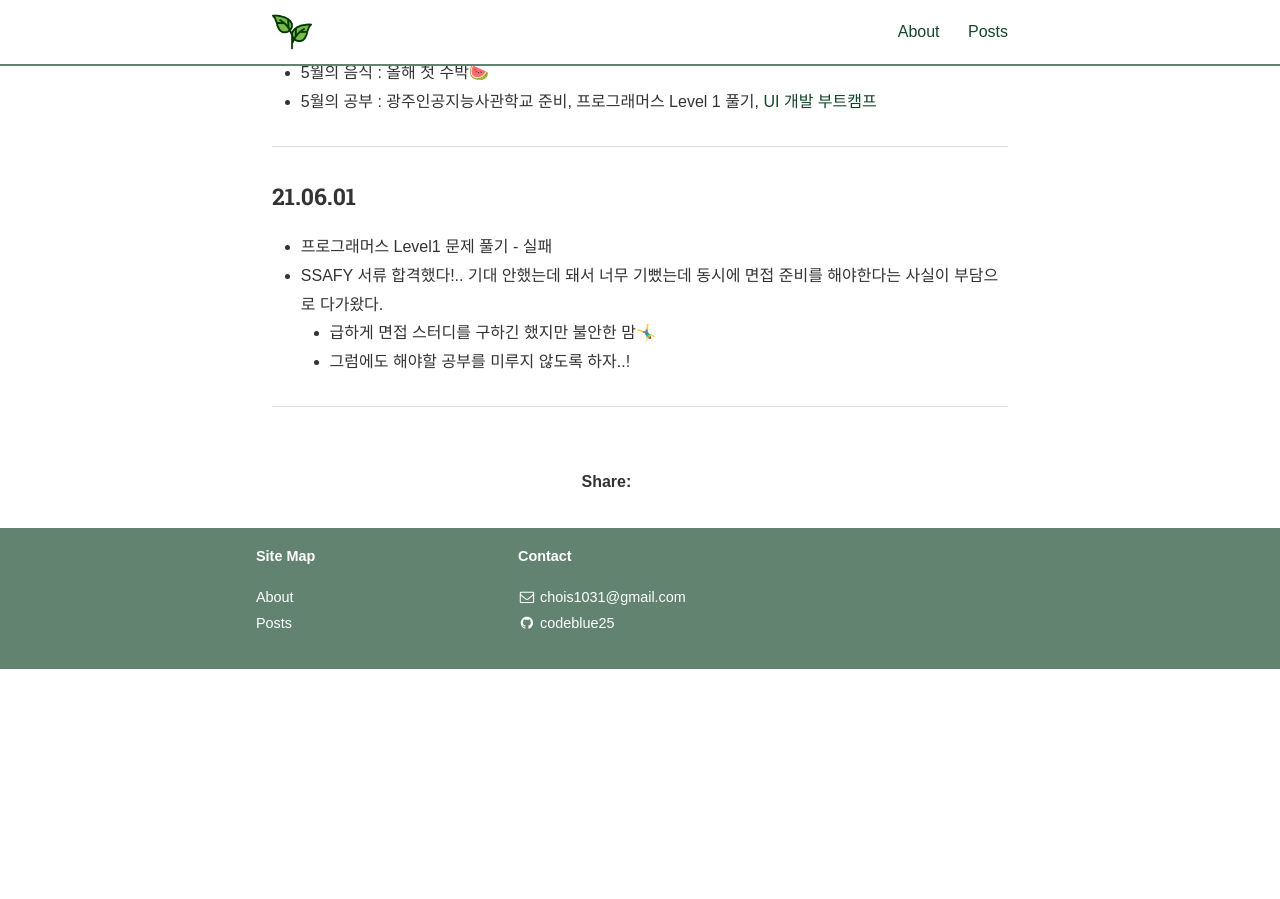
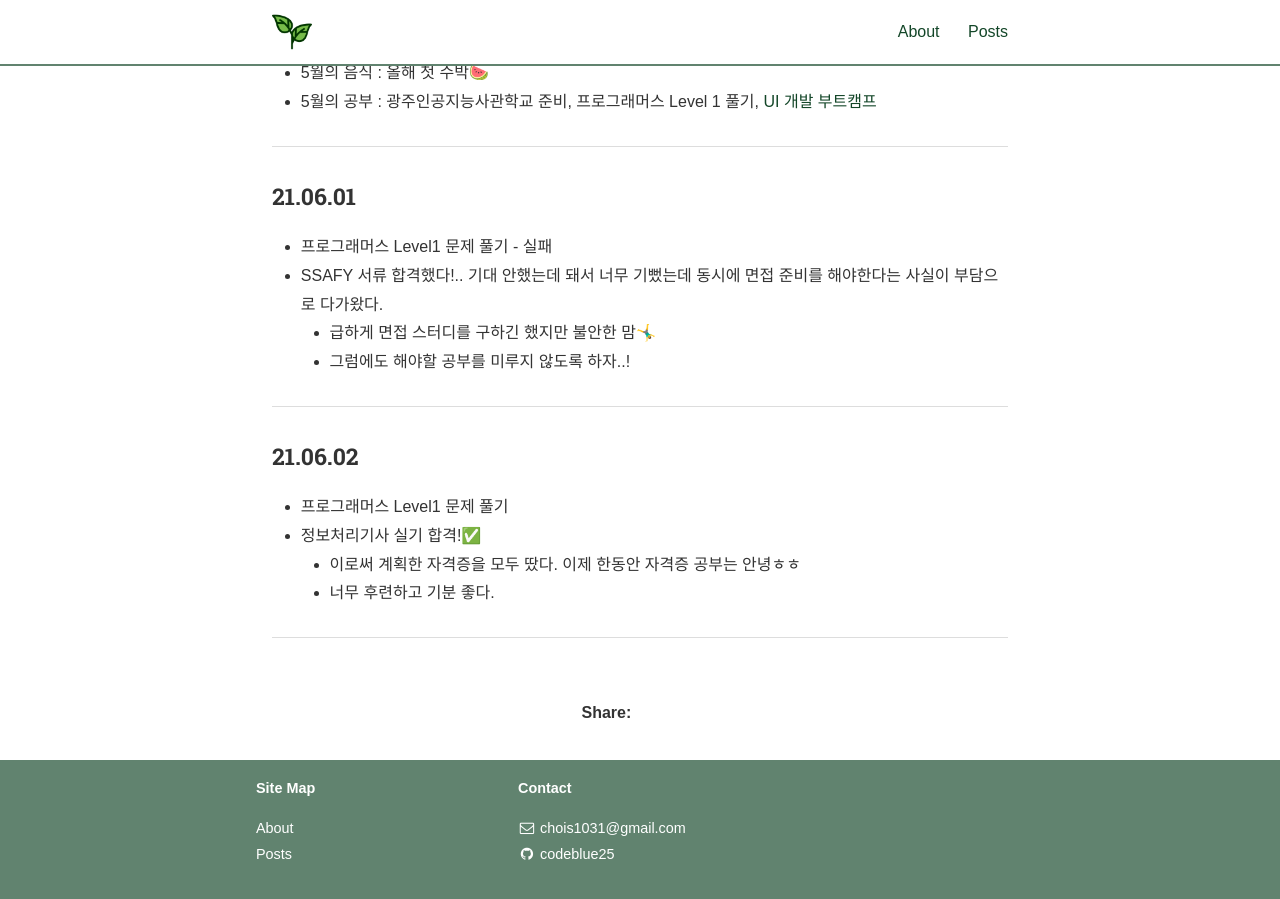
Before and after one commit to codeblue25/codeblue25.github.io, a Jekyll site: the page built from _posts/2021-05-30-0605.md, in a window 1280 px wide and 900 px high, scrolled down 600 px. Built offline with Jekyll 4.4.1, drawn with Linux system fonts in a browser that asks for light colours; nearby versions of some CDN libraries; some web fonts are replaced; a style sheet for code colours, icons or effects is not loaded; before the commit the page ends 1269 px from its top, so only the background shows below that.

Commit message:
210602 TIL

```diff
--- a/_posts/2021-05-30-0605.md
+++ b/_posts/2021-05-30-0605.md
@@ -31,3 +31,12 @@ categories: TIL
   - 그럼에도 해야할 공부를 미루지 않도록 하자..!
 
 ---
+
+<h3>21.06.02</h3>
+
+- 프로그래머스 Level1 문제 풀기
+- 정보처리기사 실기 합격!✅
+  - 이로써 계획한 자격증을 모두 땄다. 이제 한동안 자격증 공부는 안녕ㅎㅎ
+  - 너무 후련하고 기분 좋다.
+
+---
```
